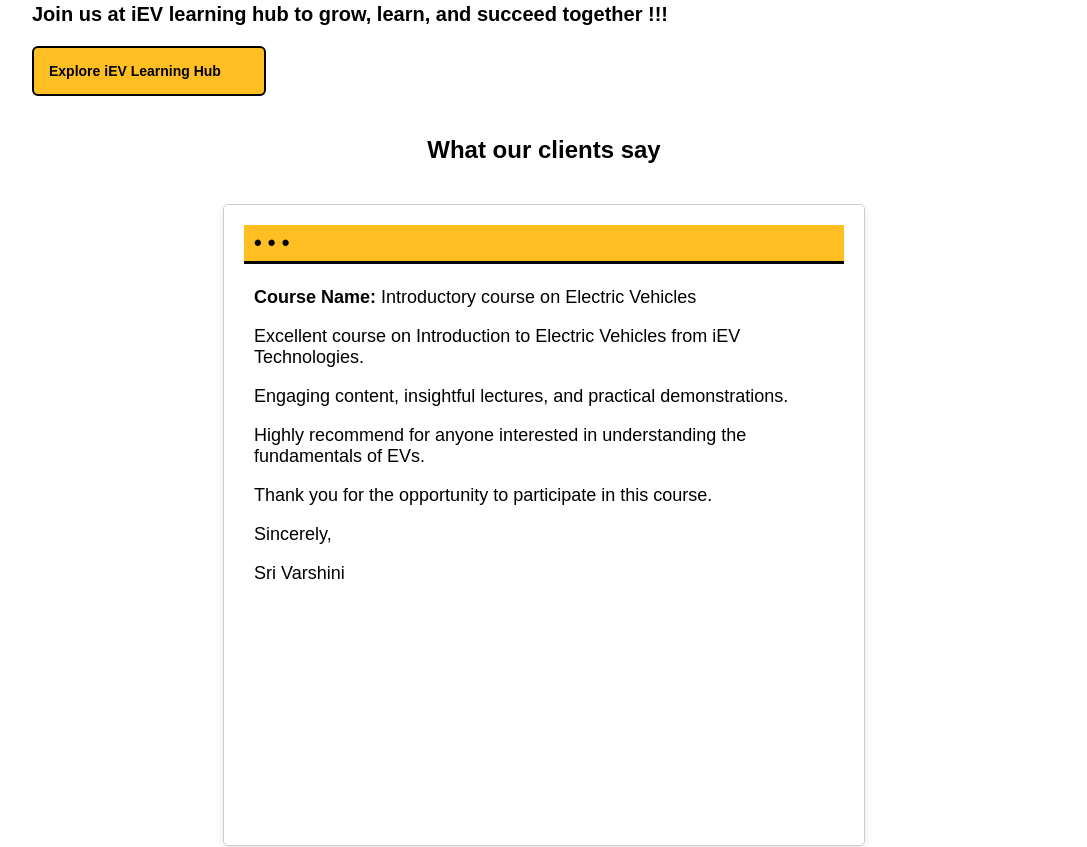
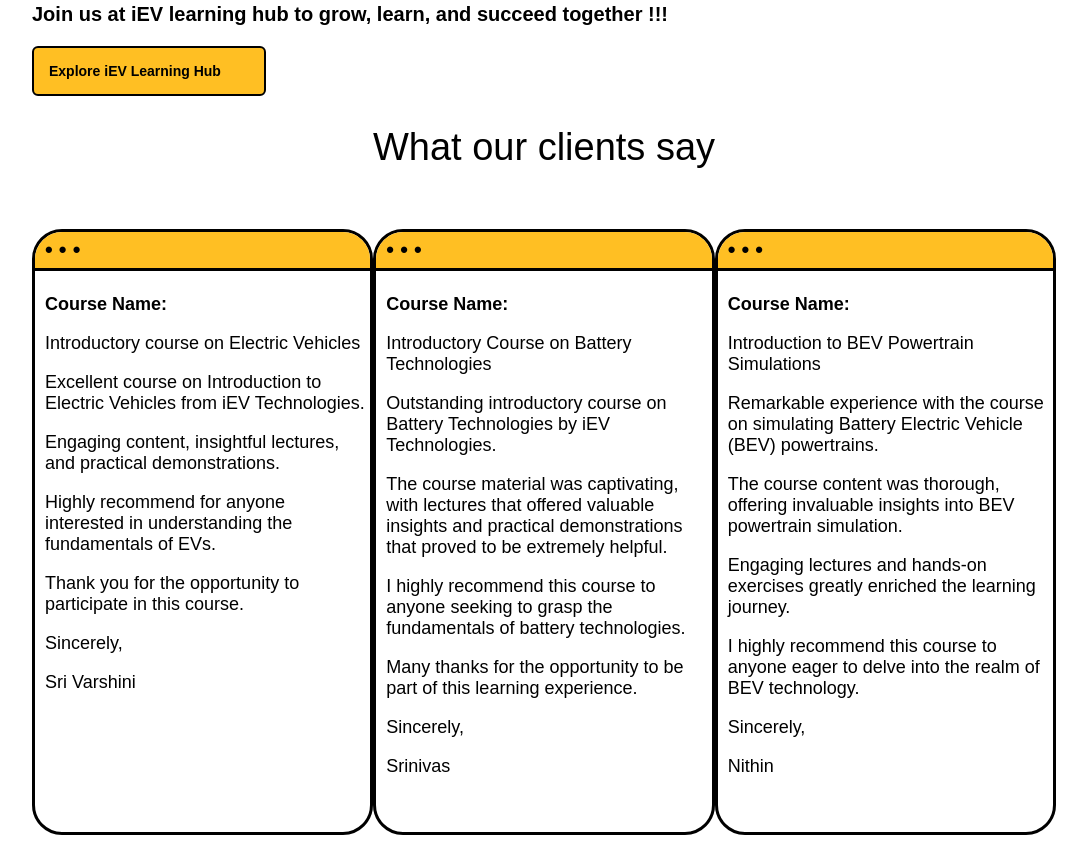
Before and after one commit to iev21/iev-frontend, an Angular app: page / in a window 1280 px wide. Shown: the part 1720-2567 px from the top of the page, without its empty margins (96-1183 px from the left). Built offline with nearby package versions, Linux system fonts and the light colour scheme.

Commit message:
Update testimonials.component.html

```diff
--- a/src/app/testimonials/testimonials.component.html
+++ b/src/app/testimonials/testimonials.component.html
@@ -1,107 +1,84 @@
-<!DOCTYPE html>
-<html lang="en">
-<head>
-    <meta charset="UTF-8">
-    <meta name="viewport" content="width=device-width, initial-scale=1.0">
-    <title>Testimonials</title>
-    <style>
-        /* Your existing CSS code for testimonials */
-        .header {
-            text-align: center;
-            font-size: 24px;
-            font-weight: 700;
-            padding-top: 10px;
-            padding-bottom: 10px;
-        }
-        .testimonials {
-            display: flex;
-            flex-direction: column;
-            align-items: center;
-        }
-        .testimonials__div {
-            display: none;
-            width: 100%;
-            max-width: 600px;
-            padding: 20px;
-            border: 1px solid #ccc;
-            border-radius: 5px;
-            margin-bottom: 20px;
-            box-shadow: 0 4px 8px rgba(0, 0, 0, 0.1);
-        }
-        .testimonials__div.active {
-            display: block;
-        }
-        .innertext {
-            font-size: 16px;
-        }
-    </style>
-</head>
-<body>
-    <div class="header">
-        What our clients say
-    </div>
+<!-- This HTML code represents a header and testimonials section -->
+<!-- Testimonials Container with Navigation -->
+<div class="header">
+    What our clients say
+</div>
+<!-- <div class="testimonials-container"> -->
+<!-- Left Arrow -->
+<!-- <div class="arrow left-arrow" (click)="scrollTestimonials('left')">&#10094;</div> -->
+<!-- Testimonials Content -->
     <div class="testimonials">
-        <!-- Testimonial 1 -->
-        <div class="testimonials__div active">
-            <div>• • •</div>
+        <!-- Testimonial -->
+        <div class="testimonials__div">
+            <div>• • •</div> <!-- Testimonial indicator -->
+            <!-- <div class="testimonial-image"> -->
+            <!-- <img src="path/to/image1.jpg" alt="Testimonial Image 1"> -->
+            <!-- </div> -->
             <div class="innertext">
-                <p><b>Course Name:</b> Introductory course on Electric Vehicles</p>
+                <!-- Testimonial content -->
+                <p><b>Course Name:</b></p>
+                <p>Introductory course on Electric Vehicles</p>
+                <!--<p>Instructor: [Instructor's Name]</p>-->
+                <!-- <p>Institution: IEV Technologies</p> -->
                 <p>Excellent course on Introduction to Electric Vehicles from iEV Technologies.</p>
                 <p>Engaging content, insightful lectures, and practical demonstrations.</p>
                 <p>Highly recommend for anyone interested in understanding the fundamentals of EVs.</p>
-                <p>Thank you for the opportunity to participate in this course.</p>
-                <p>Sincerely,</p>
+                <p>Thank you for the opportunity to participate in this course. </p>
+                <!-- <p>We look forward to applying our learnings and contributing to the advancement of electric vehicle technology.</p>-->
+                <p>Sincerely,
                 <p>Sri Varshini</p>
+                <!-- <p>[Student ID/Contact Information]</p> -->
             </div>
         </div>
-        <!-- Testimonial 2 -->
+        <!-- Repeat this structure for additional testimonials -->
+        <!-- Testimonial -->
         <div class="testimonials__div">
-            <div>• • •</div>
+            <div>• • •</div> <!-- Testimonial indicator -->
             <div class="innertext">
-                <p><b>Course Name:</b> Introductory Course on Battery Technologies</p>
+                <!-- Testimonial content -->
+                <p><b>Course Name:</b></p>
+                <p>Introductory Course on Battery Technologies</p>
+                <!--<p>Instructor: [Instructor's Name]</p>-->
+                <!-- <p>Institution: IEV Technologies</p> -->
                 <p>Outstanding introductory course on Battery Technologies by iEV Technologies.</p>
                 <p>The course material was captivating, with lectures that offered valuable insights and practical demonstrations that proved to be extremely helpful.</p>
-                <p>I highly recommend this course to anyone seeking to grasp the fundamentals of battery technologies.</p>
-                <p>Many thanks for the opportunity to be part of this learning experience.</p>
-                <p>Sincerely,</p>
-                <p>Srinivas</p>
+                <p>I highly recommend this course to anyone seeking to grasp the fundamentals of battery technologies. </p>
+                <p>Many thanks for the opportunity to be part of this learning experience. </p>
+                <!-- <p>We look forward to applying our learnings and contributing to the advancement of electric vehicle technology.</p>-->
+                <p>Sincerely,
+                <p>Srinivas </p>
+                <!-- <p>[Student ID/Contact Information]</p> -->
             </div>
         </div>
-        <!-- Testimonial 3 -->
+        <!-- Testimonial -->
         <div class="testimonials__div">
-            <div>• • •</div>
+            <div>• • •</div> <!-- Testimonial indicator -->
             <div class="innertext">
-                <p><b>Course Name:</b> Introduction to BEV Powertrain Simulations</p>
+                <!-- Testimonial content -->
+                <p><b>Course Name:</b></p>
+                <p>Introduction to BEV Powertrain Simulations</p>
+                <!-- <p>Instructor: [Instructor's Name]</p> -->
+                <!-- <p>Institution: IEV Technologies</p> -->
                 <p>Remarkable experience with the course on simulating Battery Electric Vehicle (BEV) powertrains.</p>
                 <p>The course content was thorough, offering invaluable insights into BEV powertrain simulation.</p>
-                <p>Engaging lectures and hands-on exercises greatly enriched the learning journey.</p>
+                <p> Engaging lectures and hands-on exercises greatly enriched the learning journey.</p>
                 <p>I highly recommend this course to anyone eager to delve into the realm of BEV technology.</p>
-                <p>Many thanks for the opportunity to be part of this learning experience.</p>
-                <p>Sincerely,</p>
-                <p>Nithin</p>
+                <!-- <p>We look forward to applying our learnings and contributing to the advancement of electric vehicle technology.</p>-->
+                <p>Sincerely,
+                <p> Nithin</p>
+                <!-- <p>[Student ID/Contact Information]</p> -->
             </div>
         </div>
+        <!-- Repeat this structure for additional testimonials -->
+
     </div>
 
-    <!-- JavaScript code for automatic slideshow -->
-    <script>
-        function startSlideshow() {
-            var testimonials = document.querySelectorAll('.testimonials__div');
-            var index = 0;
-            function nextTestimonial() {
-                testimonials.forEach(function(testimonial) {
-                    testimonial.classList.remove('active');
-                });
-                testimonials[index].classList.add('active');
-                index++;
-                if (index >= testimonials.length) {
-                    index = 0;
-                }
-            }
-            nextTestimonial();
-            setInterval(nextTestimonial, 5000); // Adjust interval time as needed
-        }
-        window.onload = startSlideshow;
-    </script>
-</body>
-</html>
+    <!-- Right Arrow -->
+    <!--<div class="arrow right-arrow" (click)="scrollTestimonials('right')">&#10095;</div>-->
+<!--</div>-->
+
+<!-- // This HTML code consists of a header and a testimonials section.
+// The header has the text "What our clients say".
+// The testimonials section contains three testimonials represented by three div elements with the class testimonials__div.
+// Each testimonial consists of a testimonial indicator (represented by "• • •") and testimonial content (represented by an empty div with the class innertext).
+// The testimonial content will typically contain text or other content provided by the clients.-->
```
